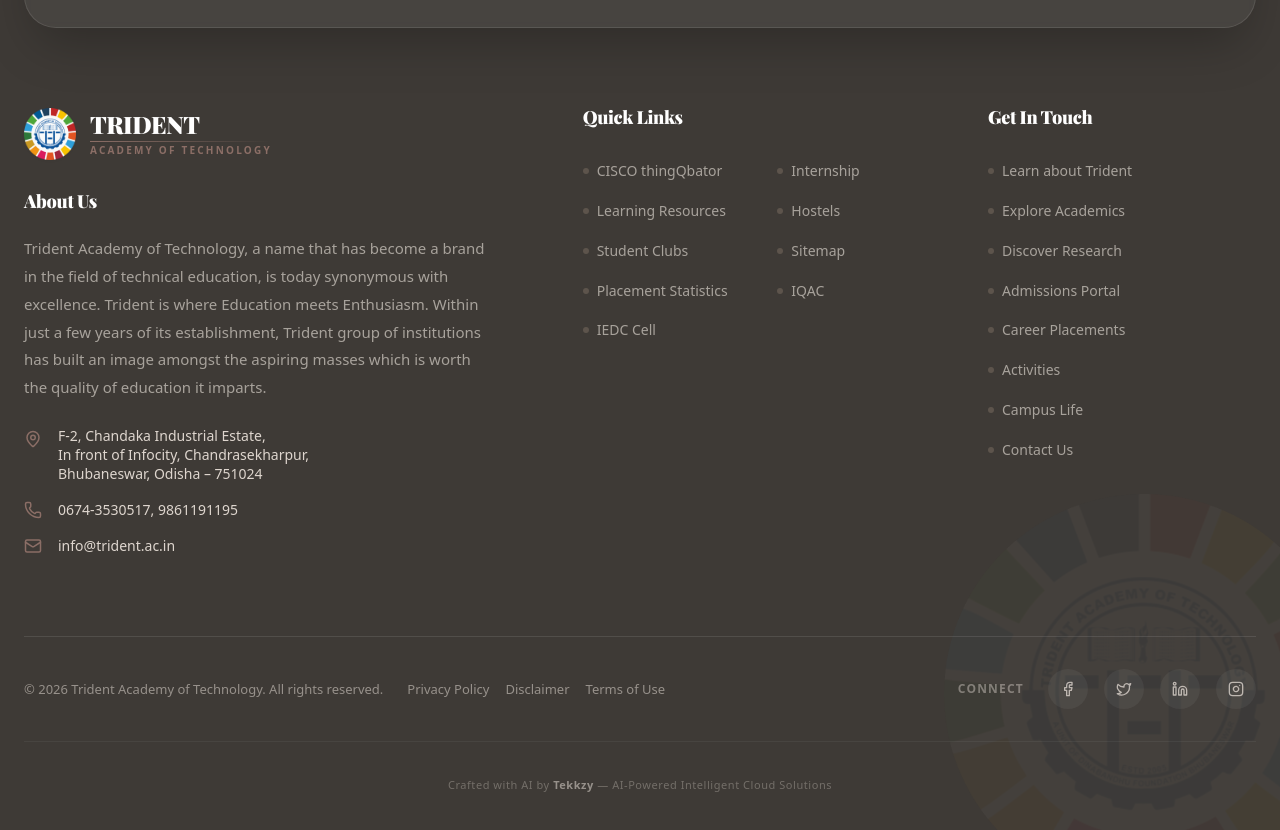
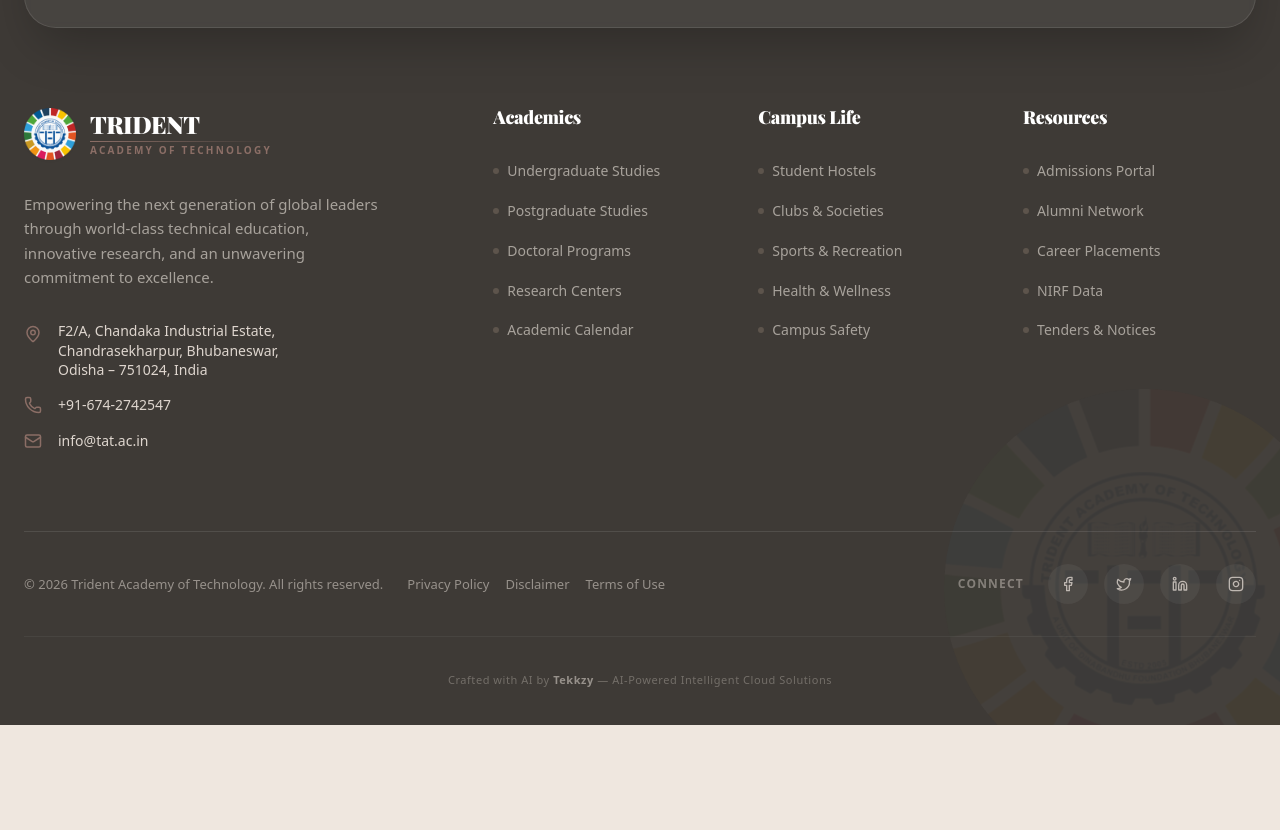
Before and after one commit to shubhranshux/trident, a React (Vite) app in the folder temp-app/: page / in a window 1280 px wide. Shown: the part 11084-11914 px from the top of the page. After the commit the page ends 11809 px from the top, so only its background shows below. Built offline with nearby package versions, Linux system fonts and the light colour scheme; a web font is replaced by a local one.

Commit message:
Add specific subdomain links to footer, header logo, alumni, and institutional report

```diff
--- a/temp-app/src/components/AtAGlance.jsx
+++ b/temp-app/src/components/AtAGlance.jsx
@@ -27,7 +27,7 @@
               <p className="text-white/80 text-lg font-medium leading-relaxed mb-8">
                 A legacy of excellence defined not just by our history, but by the measurable impact of our community across the globe.
               </p>
-              <a href="#" className="inline-flex items-center gap-2 text-xs font-bold uppercase tracking-widest hover:text-secondary transition-colors">
+              <a href="https://academics-tat.tekkzy.com" target="_blank" rel="noopener noreferrer" className="inline-flex items-center gap-2 text-xs font-bold uppercase tracking-widest hover:text-secondary transition-colors">
                 View Institutional Report <span className="w-6 h-px bg-current ml-2"></span>
               </a>
             </FadeInUp>
--- a/temp-app/src/components/Footer.jsx
+++ b/temp-app/src/components/Footer.jsx
@@ -2,18 +2,6 @@
 import { Mail, Phone, MapPin, Facebook, Twitter, Linkedin, Instagram, ArrowRight } from "lucide-react";
 
 export default function Footer() {
-  const quickLinks = [
-    { text: "CISCO thingQbator", href: "https://tat.tekkzy.com/" },
-    { text: "Internship", href: "https://tat.tekkzy.com/" },
-    { text: "Learning Resources", href: "https://tat.tekkzy.com/" },
-    { text: "Hostels", href: "https://tat.tekkzy.com/" },
-    { text: "Student Clubs", href: "https://tat.tekkzy.com/" },
-    { text: "Sitemap", href: "https://tat.tekkzy.com/" },
-    { text: "Placement Statistics", href: "https://tat.tekkzy.com/" },
-    { text: "IQAC", href: "https://tat.tekkzy.com/" },
-    { text: "IEDC Cell", href: "https://tat.tekkzy.com/" },
-  ];
-
   return (
     <footer className="bg-[#3E3A36] text-[#EFE7DF]/90 pt-24 pb-8 relative overflow-hidden font-sans">
 
@@ -43,10 +31,10 @@
         </div>
 
 
-        <div className="grid grid-cols-1 lg:grid-cols-12 gap-12 lg:gap-8 mb-20">
+        <div className="grid grid-cols-1 md:grid-cols-2 lg:grid-cols-12 gap-12 lg:gap-8 mb-20">
 
-          {/* Brand Info + About Us */}
-          <div className="lg:col-span-5 lg:pr-8">
+          {/* Brand Info */}
+          <div className="lg:col-span-4 lg:pr-8">
             <div className="flex items-center gap-3.5 mb-8">
               <img src={logo} alt="TAT Logo" className="w-[52px] h-[52px] object-contain flex-shrink-0 drop-shadow-sm" />
               <div className="flex flex-col justify-center">
@@ -56,70 +44,70 @@
               </div>
             </div>
 
-            <h5 className="serif text-white font-bold text-lg mb-6">About Us</h5>
-
-            <p className="text-bg-light/60 text-[15px] leading-[1.85] mb-6 font-medium">
-              Trident Academy of Technology, a name that has become a brand in the field of technical education, is today synonymous with excellence. Trident is where Education meets Enthusiasm. Within just a few years of its establishment, Trident group of institutions has built an image amongst the aspiring masses which is worth the quality of education it imparts.
+            <p className="text-bg-light/60 text-[15px] leading-relaxed mb-8 font-medium">
+              Empowering the next generation of global leaders through world-class technical education, innovative research, and an unwavering commitment to excellence.
             </p>
 
             <div className="space-y-4 text-sm font-medium">
               <a href="https://contactus-tat.tekkzy.com" target="_blank" rel="noopener noreferrer" className="flex items-start gap-4 hover:text-white transition-colors group">
                 <span className="mt-1 text-primary group-hover:scale-110 transition-transform"><MapPin size={18}/></span>
-                <span className="leading-snug">F-2, Chandaka Industrial Estate,<br/>In front of Infocity, Chandrasekharpur,<br/>Bhubaneswar, Odisha – 751024</span>
+                <span className="leading-snug">F2/A, Chandaka Industrial Estate,<br/>Chandrasekharpur, Bhubaneswar,<br/>Odisha – 751024, India</span>
               </a>
-              <a href="tel:06743530517" className="flex items-center gap-4 hover:text-white transition-colors group">
+              <a href="tel:+916742742547" className="flex items-center gap-4 hover:text-white transition-colors group">
                 <span className="text-primary group-hover:scale-110 transition-transform"><Phone size={18}/></span>
-                0674-3530517, 9861191195
+                +91-674-2742547
               </a>
-              <a href="mailto:info@trident.ac.in" className="flex items-center gap-4 hover:text-white transition-colors group">
+              <a href="mailto:info@tat.ac.in" className="flex items-center gap-4 hover:text-white transition-colors group">
                 <span className="text-primary group-hover:scale-110 transition-transform"><Mail size={18}/></span>
-                info@trident.ac.in
+                info@tat.ac.in
               </a>
             </div>
           </div>
 
 
-          {/* Quick Links - 2 column grid */}
-          <div className="lg:col-span-4 lg:pl-8">
-            <h5 className="serif text-white font-bold text-lg mb-8">Quick Links</h5>
-            <div className="grid grid-cols-2 gap-x-8 gap-y-4">
-              {quickLinks.map((link, i) => (
-                <a
-                  key={i}
-                  href={link.href}
-                  target="_blank"
-                  rel="noopener noreferrer"
-                  className="font-medium text-bg-light/60 text-[14px] hover:text-primary hover:translate-x-1.5 transition-all flex items-center gap-2 group/link"
-                >
-                  <span className="w-1.5 h-1.5 rounded-full bg-secondary/30 group-hover/link:bg-primary transition-colors flex-shrink-0"></span>
-                  <span className="whitespace-nowrap">{link.text}</span>
-                </a>
-              ))}
-            </div>
-          </div>
-
-          {/* Get In Touch */}
-          <div className="lg:col-span-3 lg:pl-4">
-            <h5 className="serif text-white font-bold text-lg mb-8">Get In Touch</h5>
-            <ul className="space-y-4">
-              {[
-                { text: "Learn about Trident", href: "https://about-tat.tekkzy.com/" },
-                { text: "Explore Academics", href: "https://academics-tat.tekkzy.com/" },
-                { text: "Discover Research", href: "https://research-tat.tekkzy.com/" },
-                { text: "Admissions Portal", href: "https://admissions-tat.tekkzy.com" },
-                { text: "Career Placements", href: "https://placements-tat.tekkzy.com" },
-                { text: "Activities", href: "https://activities-tat.tekkzy.com" },
-                { text: "Campus Life", href: "https://campuslife-tat.tekkzy.com" },
-                { text: "Contact Us", href: "https://contactus-tat.tekkzy.com" },
-              ].map((link, i) => (
-                <li key={i}>
-                  <a href={link.href} target="_blank" rel="noopener noreferrer" className="font-medium text-bg-light/60 text-[14px] hover:text-primary hover:translate-x-1.5 transition-all flex items-center gap-2 group/link">
-                    <span className="w-1.5 h-1.5 rounded-full bg-secondary/30 group-hover/link:bg-primary transition-colors flex-shrink-0"></span>
-                    <span className="whitespace-nowrap">{link.text}</span>
-                  </a>
-                </li>
-              ))}
-            </ul>
+          {/* Nav Links */}
+          <div className="lg:col-span-8 grid grid-cols-1 sm:grid-cols-2 md:grid-cols-3 gap-12 lg:gap-8 lg:pl-12">
+            {[
+              { h:"Academics", ls:[
+                { text:"Undergraduate Studies", href:"https://academics-tat.tekkzy.com/departments-of-engineering/" },
+                { text:"Postgraduate Studies", href:"https://academics-tat.tekkzy.com/" },
+                { text:"Doctoral Programs", href:"https://academics-tat.tekkzy.com/" },
+                { text:"Research Centers", href:"https://research-tat.tekkzy.com/" },
+                { text:"Academic Calendar", href:"https://academics-tat.tekkzy.com/" },
+              ] },
+              { h:"Campus Life", ls:[
+                { text:"Student Hostels", href:"https://campuslife-tat.tekkzy.com/" },
+                { text:"Clubs & Societies", href:"https://activities-tat.tekkzy.com/" },
+                { text:"Sports & Recreation", href:"https://campuslife-tat.tekkzy.com/" },
+                { text:"Health & Wellness", href:"https://campuslife-tat.tekkzy.com/" },
+                { text:"Campus Safety", href:"https://campuslife-tat.tekkzy.com/" },
+              ] },
+              { h:"Resources", ls:[
+                { text:"Admissions Portal", href:"https://admissions-tat.tekkzy.com" },
+                { text:"Alumni Network", href:"https://alumni-tat.tekkzy.com/" },
+                { text:"Career Placements", href:"https://placements-tat.tekkzy.com" },
+                { text:"NIRF Data", href:"https://academics-tat.tekkzy.com/" },
+                { text:"Tenders & Notices", href:"https://tat.tekkzy.com/" },
+              ] },
+            ].map((col) => (
+              <div key={col.h}>
+                <h5 className="serif text-white font-bold text-lg mb-8">{col.h}</h5>
+                <ul className="space-y-4">
+                  {col.ls.map((l, i) => {
+                    const linkText = typeof l === 'string' ? l : l.text;
+                    const linkHref = typeof l === 'string' ? (col.href || '#') : l.href;
+                    return (
+                    <li key={i}>
+                      <a href={linkHref} target="_blank" rel="noopener noreferrer" className="font-medium text-bg-light/60 text-[14px] hover:text-primary hover:translate-x-1.5 transition-all flex items-center gap-2 group/link">
+                        <span className="w-1.5 h-1.5 rounded-full bg-secondary/30 group-hover/link:bg-primary transition-colors flex-shrink-0"></span>
+                        <span className="whitespace-nowrap">{linkText}</span>
+                      </a>
+                    </li>
+                    );
+                  })}
+                </ul>
+              </div>
+            ))}
           </div>
         </div>
 
```
